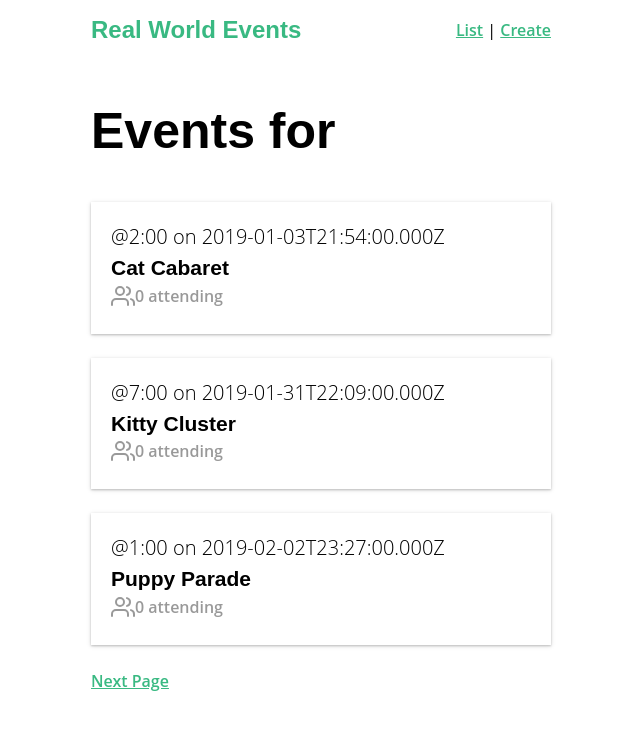
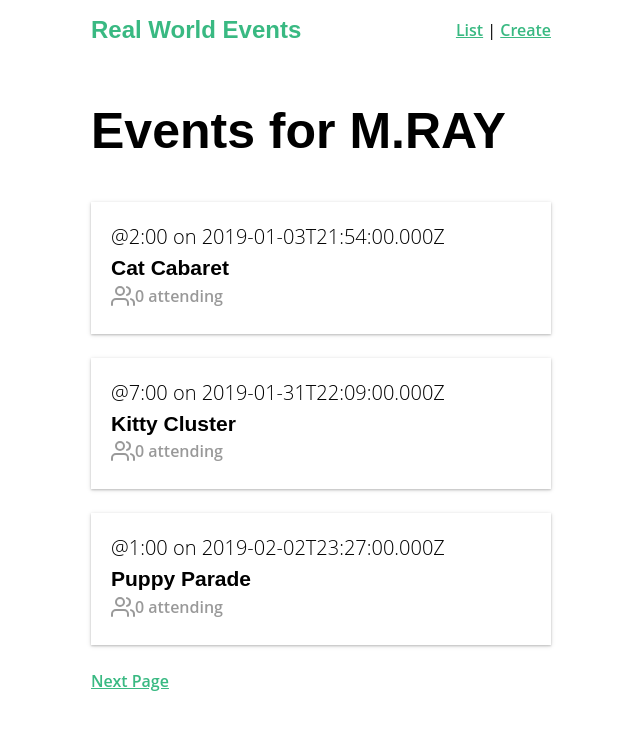
Before and after one commit to M-RAY47/real-world-vue, a Vue app: page / in a window 1280 px wide. Shown: the top 730 px of the page, without its empty margins (339-979 px from the left). Built offline with nearby package versions, Linux system fonts and the light colour scheme; data requests are answered from the project's data file.

Commit message:
added user name from state

```diff
--- a/src/views/EventList.vue
+++ b/src/views/EventList.vue
@@ -1,6 +1,6 @@
 <template>
   <div>
-    <h1>Events for {{ user.name }}</h1>
+    <h1>Events for {{ user.user.name }}</h1>
     <EventCard v-for="event in events" :key="event.id" :event="event" />
     <template v-if="page != 1">
       <router-link
```
